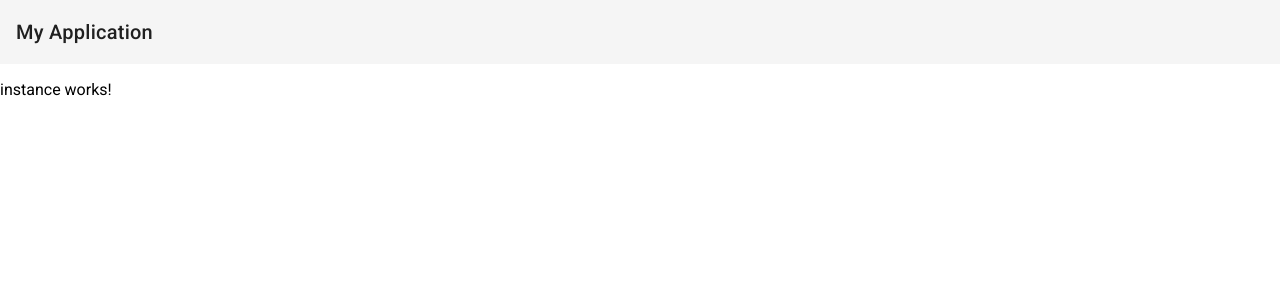
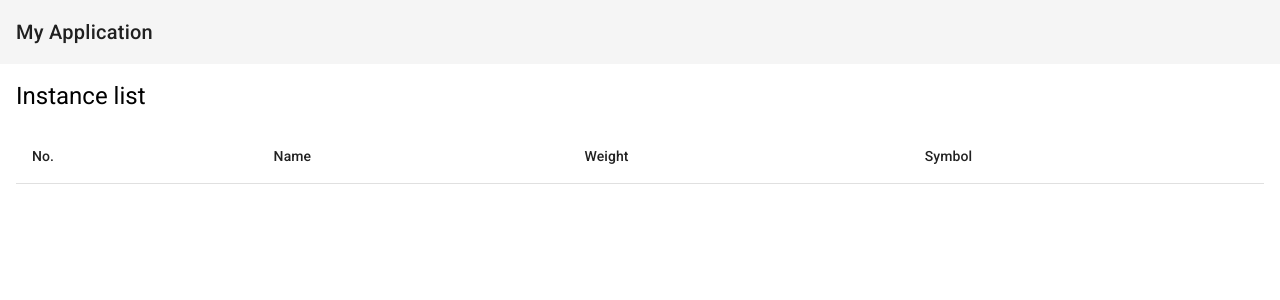
Before and after one commit to rygiewicz/revo, an Angular app: page /instances in a window 1280 px wide. Shown: the top 300 px of the page. Built offline with nearby package versions, Linux system fonts and the light colour scheme.

Commit message:
Add instance-table

```diff
--- a/src/app/instance/instance.component.html
+++ b/src/app/instance/instance.component.html
@@ -1 +1,35 @@
-<p>instance works!</p>
+<div class="content">
+  <h1 class="mat-h1">Instance list</h1>
+  <table class="instance-table" mat-table>
+
+    <!--- Note that these columns can be defined in any order.
+          The actual rendered columns are set as a property on the row definition" -->
+
+    <!-- Position Column -->
+    <ng-container matColumnDef="position">
+      <th mat-header-cell *matHeaderCellDef> No. </th>
+      <td mat-cell *matCellDef="let element"> {{element.position}} </td>
+    </ng-container>
+
+    <!-- Name Column -->
+    <ng-container matColumnDef="name">
+      <th mat-header-cell *matHeaderCellDef> Name </th>
+      <td mat-cell *matCellDef="let element"> {{element.name}} </td>
+    </ng-container>
+
+    <!-- Weight Column -->
+    <ng-container matColumnDef="weight">
+      <th mat-header-cell *matHeaderCellDef> Weight </th>
+      <td mat-cell *matCellDef="let element"> {{element.weight}} </td>
+    </ng-container>
+
+    <!-- Symbol Column -->
+    <ng-container matColumnDef="symbol">
+      <th mat-header-cell *matHeaderCellDef> Symbol </th>
+      <td mat-cell *matCellDef="let element"> {{element.symbol}} </td>
+    </ng-container>
+
+    <tr mat-header-row *matHeaderRowDef="displayedColumns"></tr>
+    <tr mat-row *matRowDef="let row; columns: displayedColumns;"></tr>
+  </table>
+</div>
--- a/src/app/instance/instance.component.scss
+++ b/src/app/instance/instance.component.scss
@@ -0,0 +1,7 @@
+.content {
+  padding: 16px;
+}
+
+.instance-table {
+  width: 100%;
+}
--- a/src/app/instance/instance.component.ts
+++ b/src/app/instance/instance.component.ts
@@ -1,12 +1,13 @@
 import { Component } from '@angular/core';
+import { MatTableModule } from '@angular/material/table';
 
 @Component({
   selector: 'app-instance',
   standalone: true,
-  imports: [],
+  imports: [MatTableModule],
   templateUrl: './instance.component.html',
-  styleUrl: './instance.component.scss'
+  styleUrl: './instance.component.scss',
 })
 export class InstanceComponent {
-
+  displayedColumns: string[] = ['position', 'name', 'weight', 'symbol'];
 }
```
